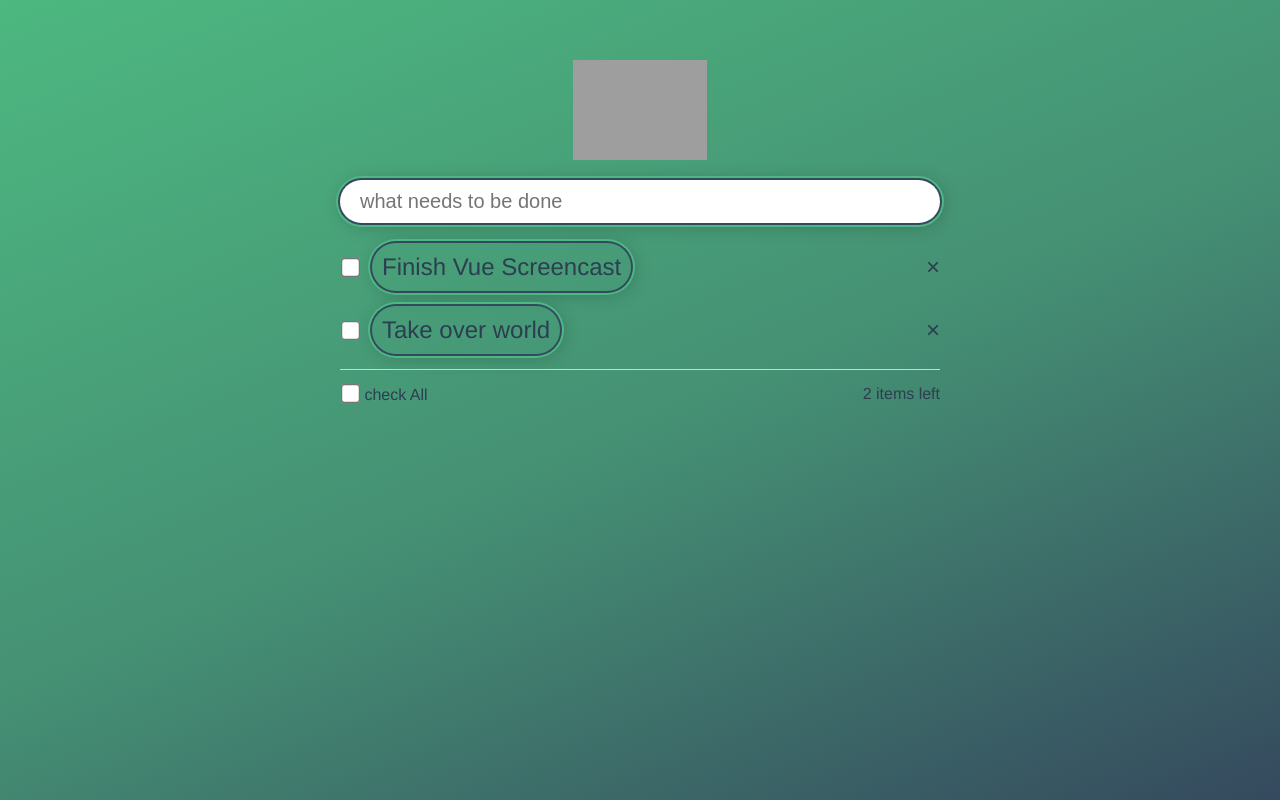
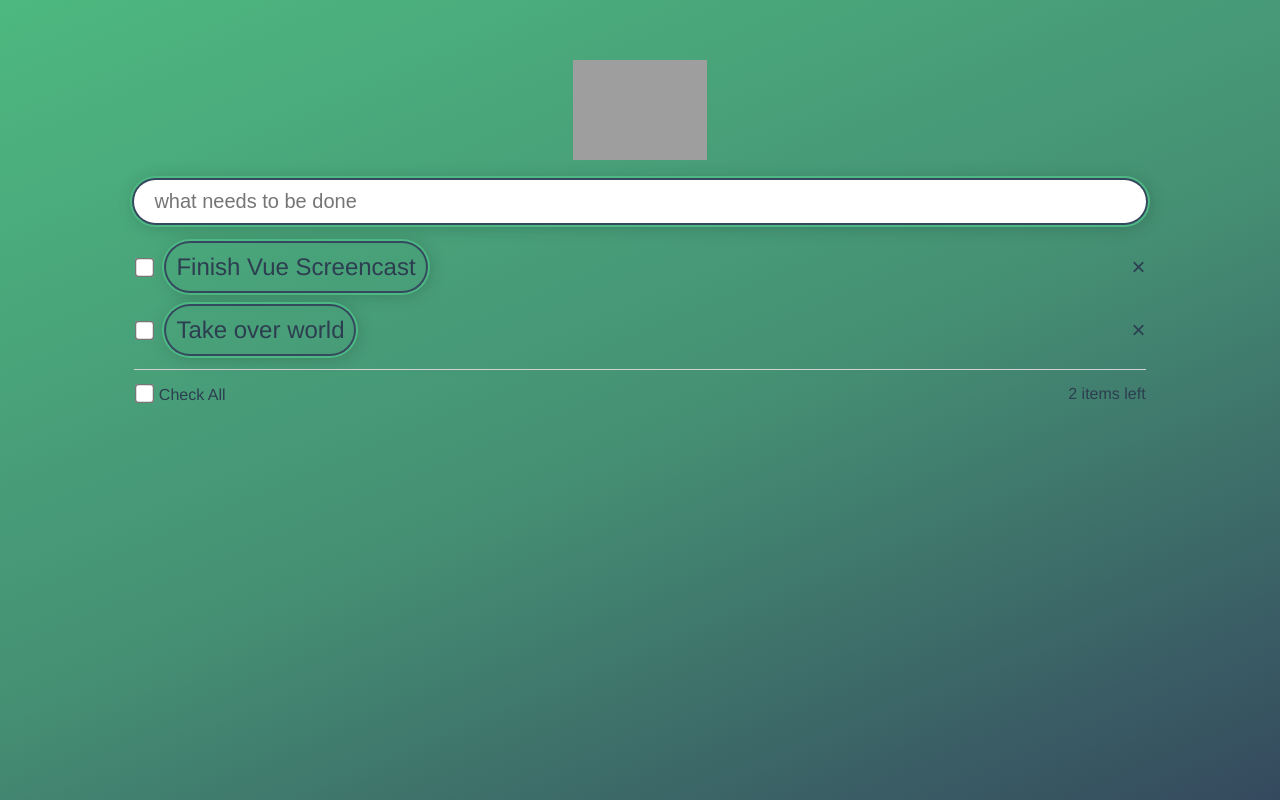
Before and after one commit to Amauryh24/Vuejs-Todo-App, a Vue app: page / in a window 1280 px wide. Built offline with nearby package versions, Linux system fonts and the light colour scheme; grey boxes are pictures that could not be loaded.

Commit message:
check all

```diff
--- a/src/App.vue
+++ b/src/App.vue
@@ -22,7 +22,7 @@ export default {
   box-sizing: border-box;
 }
 .container {
-  width: 600px;
+  width: 80%;
   margin: 0 auto;
 }
 .logo {
--- a/src/components/TodoList.vue
+++ b/src/components/TodoList.vue
@@ -15,13 +15,13 @@
         &times;
       </div>
     </div>
+
     <div class="extra-container">
-
-      <label for="">
-        <input class="checkAll" type="checkbox"> check All
+      <label>
+        <input class="checkAll" type="checkbox" :checked="!anyRemaining" @change="checkAllTodos">
+        Check All
       </label>
       <div>{{ remaining }} items left</div>
-
     </div>
   </div>
 
@@ -53,6 +53,9 @@
     computed: {
       remaining() {
         return this.todos.filter(todo => !todo.completed).length
+      },
+      anyRemaining() {
+        return this.remaining != 0
       }
     },
     directives: {
@@ -93,6 +96,11 @@
 
       removeTodo(index) {
         this.todos.splice(index, 1)
+      },
+
+      checkAllTodos() {
+        this.todos.forEach((todo) => todo.completed =
+          event.target.checked)
       }
 
     }
```
